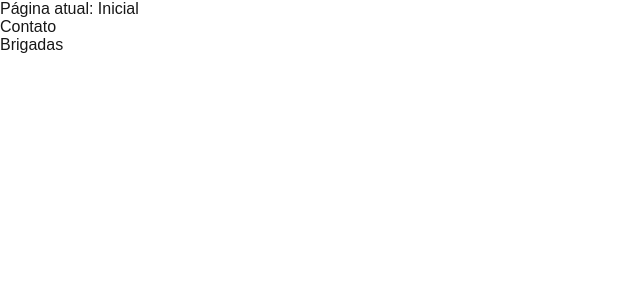
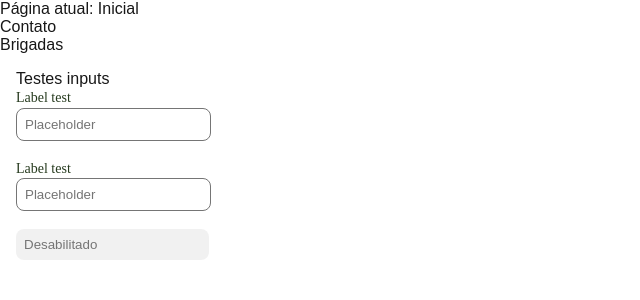
Before and after one commit to DiverIntoDev/-Front-CSR-Fire-Brigades, a Next.js app: page /home in a window 1280 px wide. Shown: the top 300 px of the page, without its empty margins (0-640 px from the left). Built offline with nearby package versions, Linux system fonts and the light colour scheme.

Commit message:
Add Input components (#1)
* Add initial input components

* Add input validation

* Update input.js

```diff
--- /dev/null
+++ b/src/app/components/input.js
@@ -0,0 +1,69 @@
+'use client'
+
+import { useRef, useState } from "react";
+import styles from "./input.module.css";
+import Label from "./label";
+
+export default function Input({label, placeholder, type = "text", disabled = false}) {
+  const [hasError, setHasError] = useState(false);
+  const [errorMessage, setErrorMessage] = useState("Valor inválido");
+  const inputRef = useRef(null);
+
+  const getStyle = () => {
+    if (disabled) {
+      return styles.disabled;
+    }
+    if (hasError) {
+      return styles.error;
+    }
+    return styles.input;
+  };
+
+  const validateInput = () => {
+    const isValidValueForType = {
+      email: (value) => {
+        return value.includes("@") && (value.endsWith(".com") || value.endsWith(".com.br"));
+      },
+      text: (value) => {
+        return value.length > 0;
+      },
+    };
+    const errorMessageForType = {
+      email: "E-mail inválido",
+      text: "Valor inválido",
+    }
+    const isInvalid = !isValidValueForType[type](inputRef.current.value);
+    setHasError(isInvalid);
+    if (isInvalid) {
+      setErrorMessage(errorMessageForType[type]);
+    }
+  };
+
+  return (
+    <>
+      {label &&
+        <div className={styles.labelpadding}>
+          <Label text={label}/>
+        </div>
+      }
+      <div>
+        <input
+          ref={inputRef}
+          className={getStyle()}
+          placeholder={placeholder}
+          disabled={disabled}
+          onChange={() => validateInput()}
+          type={type}
+        />
+        <br />
+      </div>
+      {hasError &&
+        <text
+          className={styles.errormessage}
+        >
+            {errorMessage}
+        </text>
+      }
+    </>
+  );
+}
--- /dev/null
+++ b/src/app/components/input.module.css
@@ -0,0 +1,43 @@
+.input {
+  border-radius: 0.5rem;
+  border: 0.1rem solid #757575;
+  padding: 0.5rem;
+}
+
+.input:focus {
+  outline-color: #84C868;
+}
+
+.disabled {
+  border-radius: 0.5rem;
+  background-color: #7575751A;
+  color: #7575751A;
+  border: 0;
+  padding: 0.5rem;
+}
+
+.error {
+  border-radius: 0.5rem;
+  border: 0.1rem solid #D92D20;
+  padding: 0.5rem;
+}
+
+.error:focus {
+  outline-color: #D92D20;
+}
+
+.errormessage {
+  font: normal normal normal 12px/15px Montserrat;
+  letter-spacing: 0px;
+  color: #D92D20;
+}
+
+.icon {
+  position: absolute;
+  text-align: center;
+  padding: 10px 10px 10px 130px;
+}
+
+.labelpadding {
+  padding-bottom: 0.1rem;
+}
--- /dev/null
+++ b/src/app/components/label.js
@@ -0,0 +1,13 @@
+'use client'
+
+import styles from "./label.module.css";
+
+export default function Label({text}) {
+  return (
+    <text
+      className={styles.label}
+    >
+      {text}
+    </text>
+  );
+}
--- /dev/null
+++ b/src/app/components/label.module.css
@@ -0,0 +1,7 @@
+.label {
+  text-align: left;
+  font: normal normal normal 14px/17px Montserrat;
+  letter-spacing: 0px;
+  color: #263A1E;
+  opacity: 1;
+}
--- a/src/app/home/page.js
+++ b/src/app/home/page.js
@@ -1,7 +1,7 @@
 import Link from "next/link";
+import Input from "../components/input";
 
 function Home() {
-
     return (
       <>
         <div>
@@ -17,6 +17,17 @@ function Home() {
               Brigadas
           </Link>
         </div>
+
+        <div style={{margin: "1rem"}}>
+          <text>Testes inputs</text>
+          <br/>
+          <Input placeholder="Placeholder" label="Label test"/>
+          <br/>
+          <Input placeholder="Placeholder" label="Label test" type="email"/>
+          <br/>
+          <Input placeholder="Desabilitado" disabled={true}/>
+          <br/>
+        </div>
       </>
     );
   }
```
